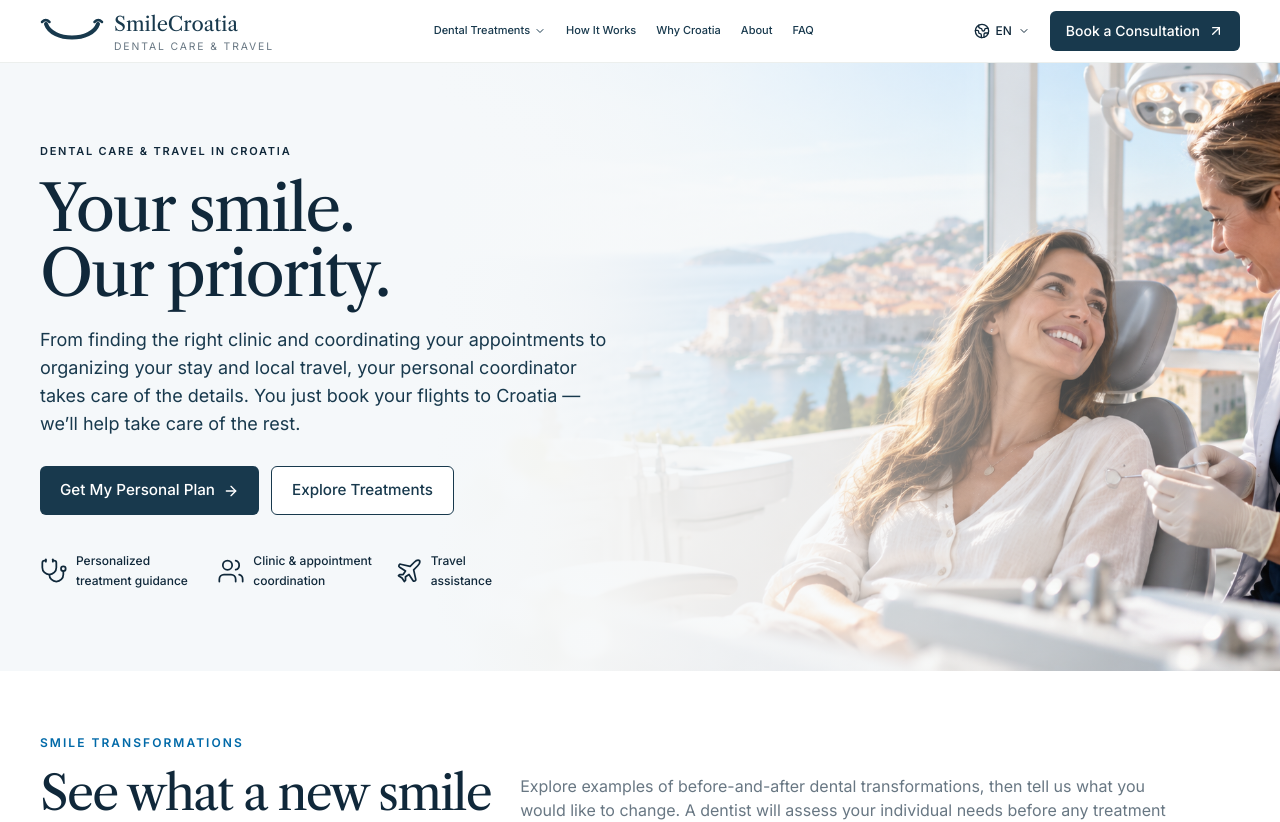
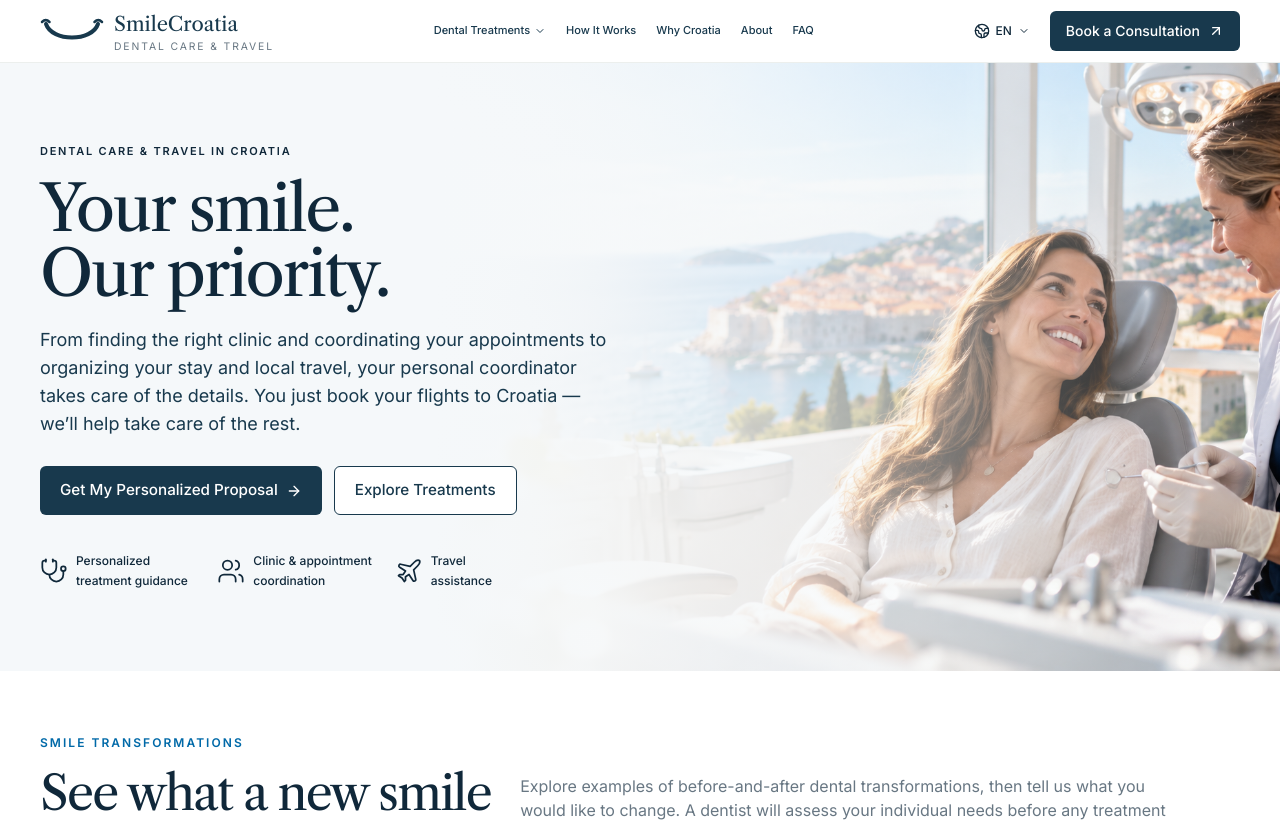
Before and after one commit to ivansusac2209/SmileCroatia, a Vue app: page / in a window 1280 px wide. Shown: the top 822 px of the page. Built offline with nearby package versions, Linux system fonts and the light colour scheme.

Commit message:
Use clearer primary proposal CTA

```diff
--- a/src/components/home/HeroSection.vue
+++ b/src/components/home/HeroSection.vue
@@ -19,7 +19,7 @@ import BaseButton from '@/components/ui/BaseButton.vue'
           From finding the right clinic and coordinating your appointments to organizing your stay and local travel, your personal coordinator takes care of the details. You just book your flights to Croatia — we’ll help take care of the rest.
         </p>
         <div class="mt-7 flex flex-col gap-3 sm:flex-row">
-          <BaseButton :to="{ name: 'contact-details' }">Get My Personal Plan <ArrowRight class="size-4" /></BaseButton>
+          <BaseButton :to="{ name: 'contact-details' }">Get My Personalized Proposal <ArrowRight class="size-4" /></BaseButton>
           <BaseButton :to="{ path: '/', hash: '#dental-treatments' }" variant="outline">Explore Treatments</BaseButton>
         </div>
         <ul class="mt-9 grid max-w-lg grid-cols-1 gap-3 text-sm font-medium leading-5 text-navy-900 sm:grid-cols-3 sm:gap-5 sm:text-xs">
```
